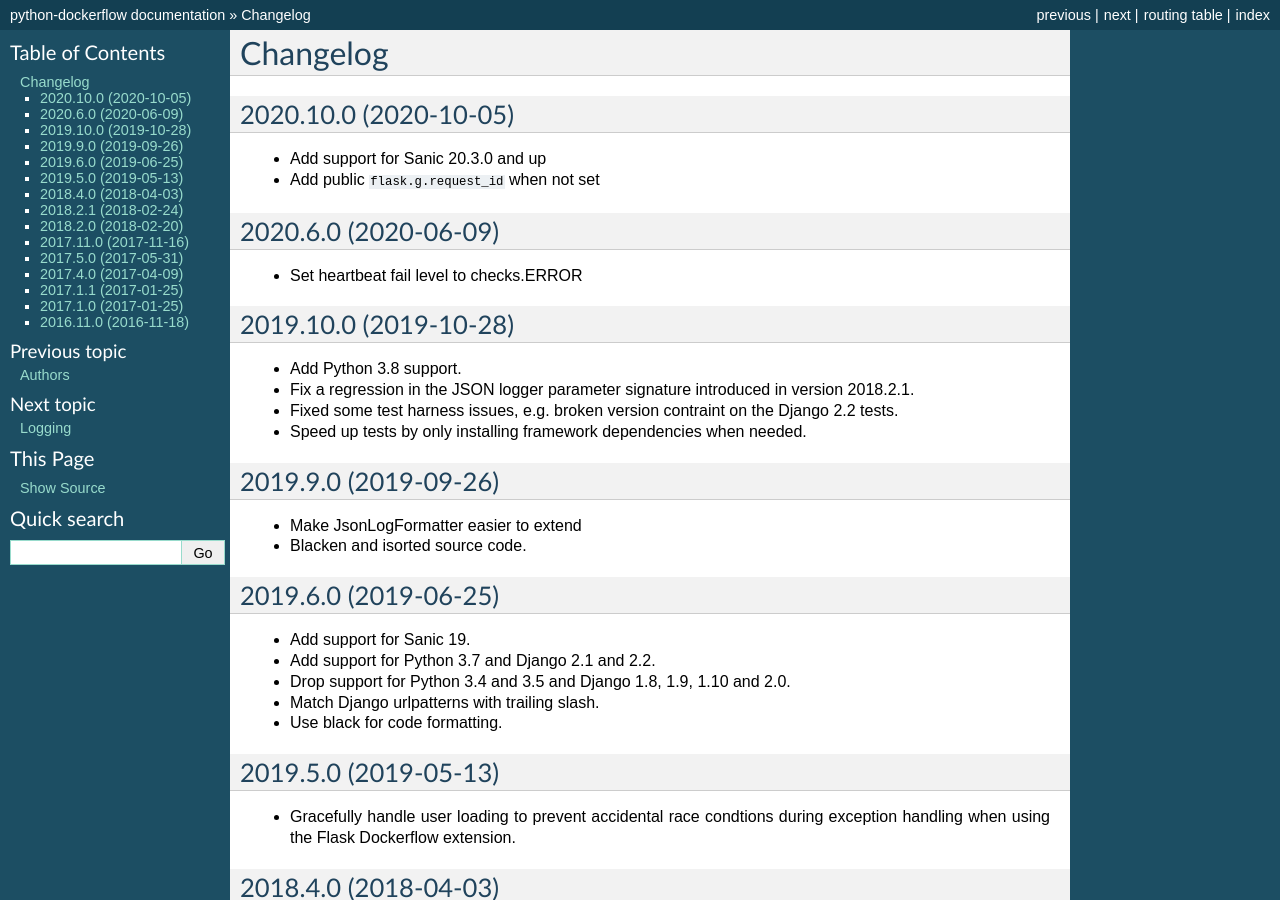
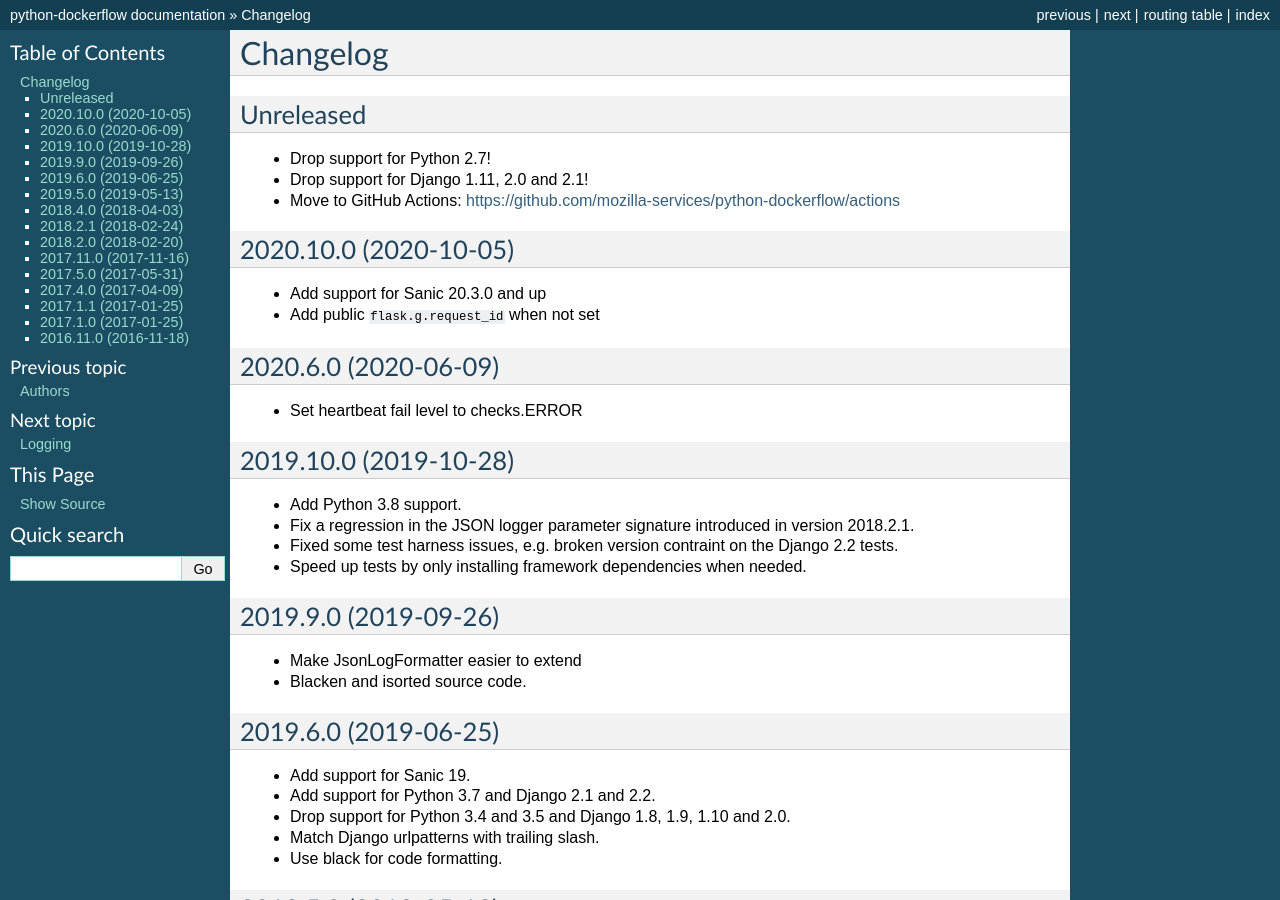
Before and after one commit to mozilla-services/python-dockerflow, a Sphinx documentation site: the page built from docs/changelog.rst, in a window 1280 px wide and 900 px high. Built offline with Sphinx 7.4.7, drawn with Linux system fonts in a browser that asks for light colours.

Commit message:
Update changelog.

```diff
--- a/docs/changelog.rst
+++ b/docs/changelog.rst
@@ -1,5 +1,14 @@
 Changelog
 ---------
+
+Unreleased
+^^^^^^^^^^
+
+- Drop support for Python 2.7!
+
+- Drop support for Django 1.11, 2.0 and 2.1!
+
+- Move to GitHub Actions: https://github.com/mozilla-services/python-dockerflow/actions
 
 2020.10.0 (2020-10-05)
 ^^^^^^^^^^^^^^^^^^^^^^
```
